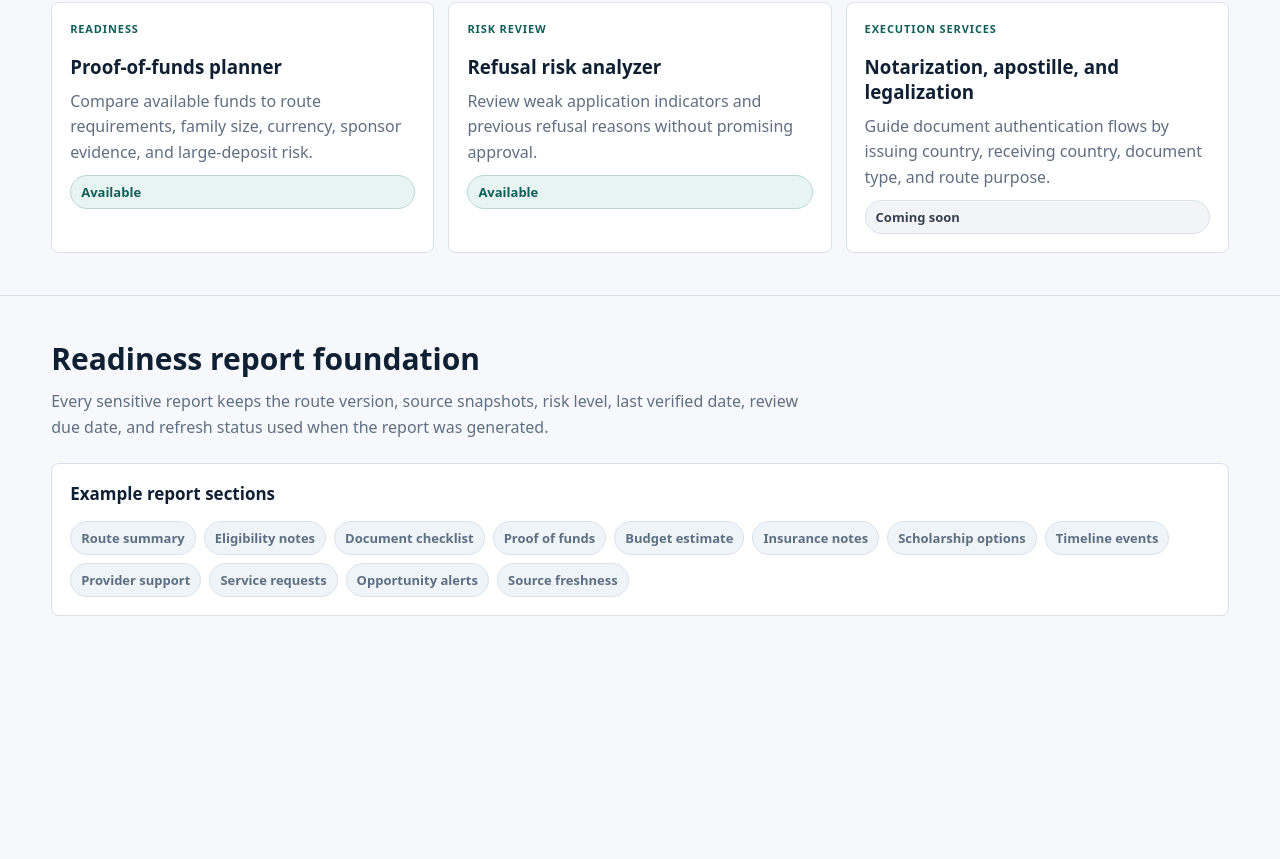
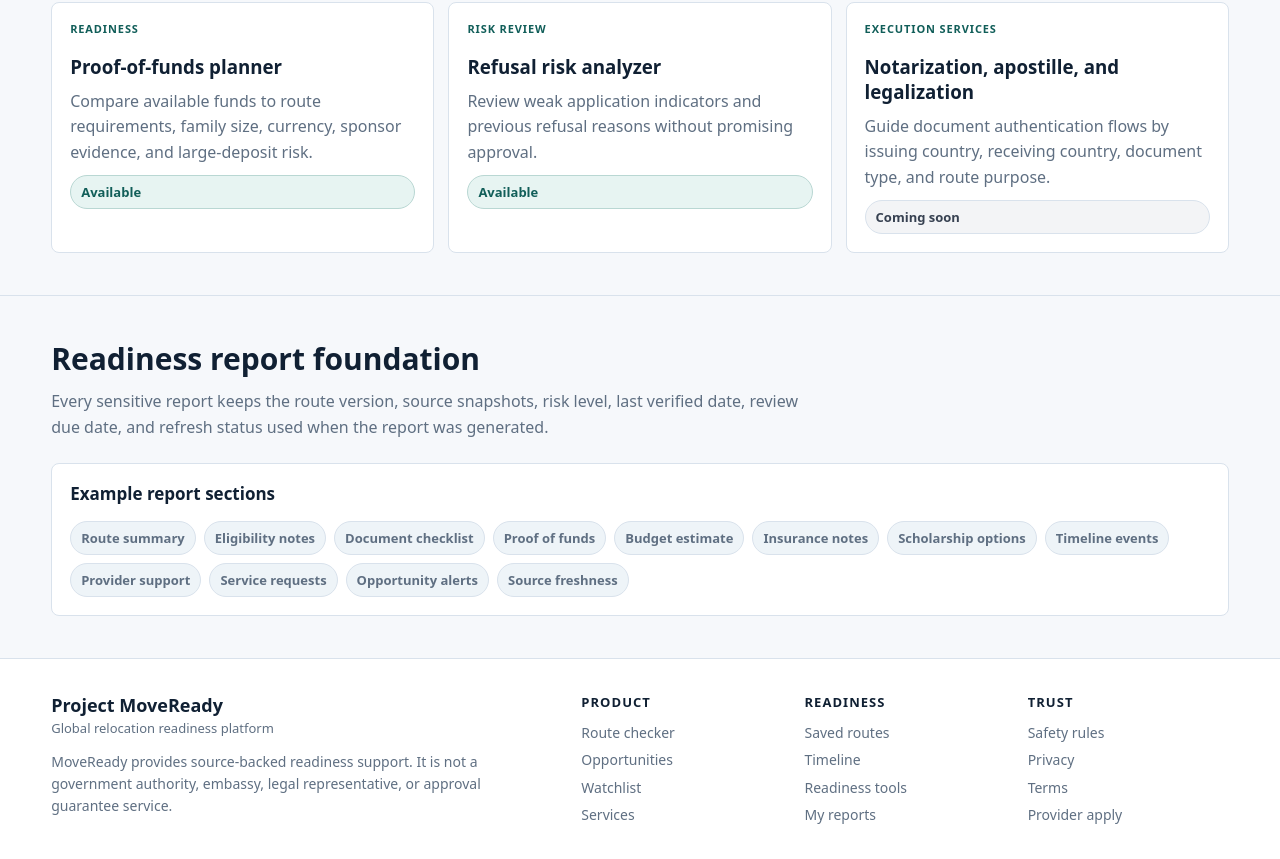
Before and after one commit to SirBM201/SirBM201-moveready-frontend, a Next.js app: page / in a window 1280 px wide. Shown: the part 2378-3237 px from the top of the page. Before the commit the page ends 3036 px from the top, so only its background shows below. Built offline with nearby package versions, Linux system fonts and the light colour scheme.

Commit message:
Add site footer to root layout

```diff
--- a/app/layout.tsx
+++ b/app/layout.tsx
@@ -1,5 +1,7 @@
 import type { Metadata } from "next";
+import SiteFooter from "@/components/SiteFooter";
 import "./globals.css";
+import "./legal.css";
 
 export const metadata: Metadata = {
   title: "Project MoveReady",
@@ -9,7 +11,10 @@ export const metadata: Metadata = {
 export default function RootLayout({ children }: { children: React.ReactNode }) {
   return (
     <html lang="en">
-      <body>{children}</body>
+      <body>
+        {children}
+        <SiteFooter />
+      </body>
     </html>
   );
 }
```
